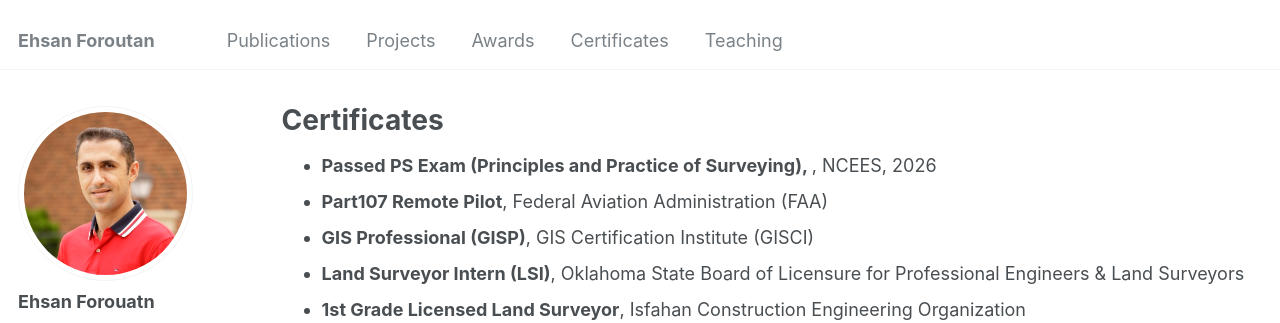
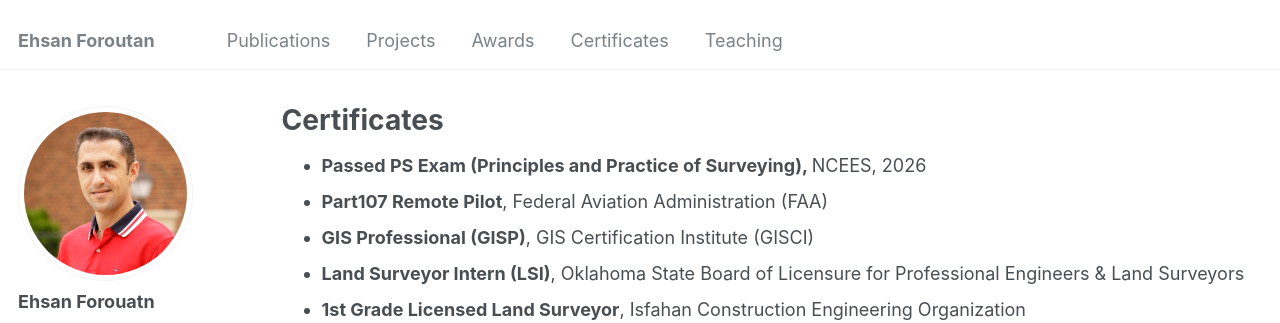
Before and after one commit to eforoutan/eforoutan.github.io, a Jekyll site: the page built from _pages/certificates.html, in a window 1280 px wide. Shown: the top 323 px of the page. Built offline with Jekyll 4.4.1, drawn with Linux system fonts in a browser that asks for light colours; some web fonts are replaced.

```diff
--- a/_pages/certificates.html
+++ b/_pages/certificates.html
@@ -5,7 +5,7 @@ permalink: /certificates/
 author_profile: true
 ---
 <ul>
-  <li><strong>Passed PS Exam (Principles and Practice of Surveying), </strong>, NCEES, 2026 </li>
+  <li><strong>Passed PS Exam (Principles and Practice of Surveying), </strong> NCEES, 2026 </li>
   <li><strong>Part107 Remote Pilot</strong>, Federal Aviation Administration (FAA) </li>
   <li><strong>GIS Professional (GISP)</strong>, GIS Certification Institute (GISCI) </li>
   <li><strong>Land Surveyor Intern (LSI)</strong>, Oklahoma State Board of Licensure for Professional Engineers & Land Surveyors</li>
```
